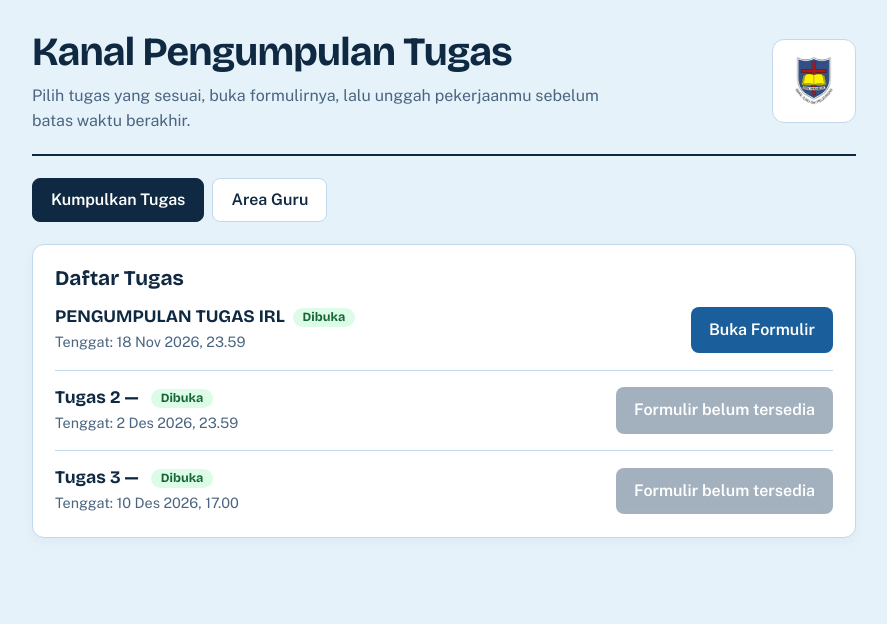
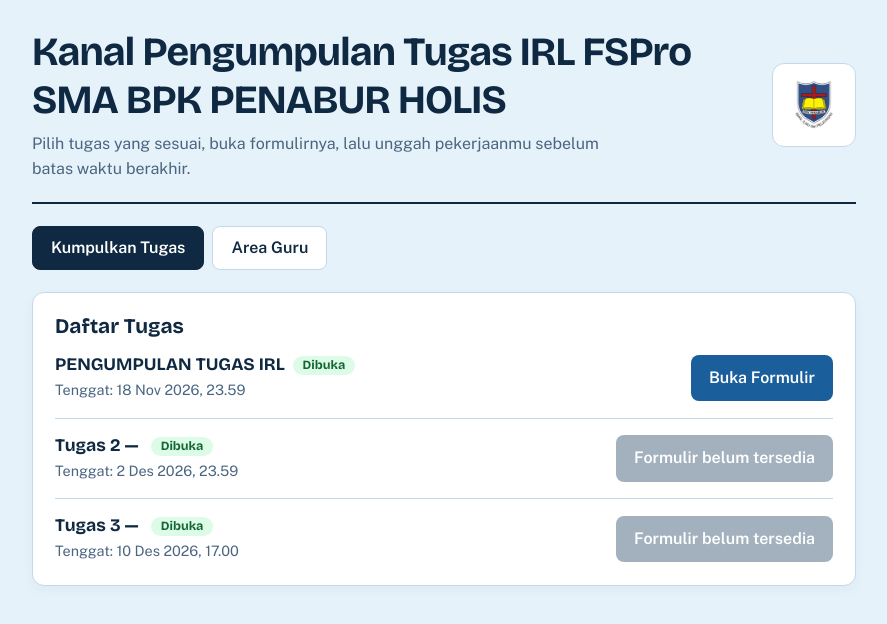
Before and after one commit to desmonspencer/IRLFSProSMAKHOLIS, a plain HTML site: page Kanal Tugas IRL.html in a window 1280 px wide. Shown: the whole page, without its empty margins (196-1083 px from the left). Drawn offline with nearby package versions, Linux system fonts and the light colour scheme.

Commit message:
Update Kanal Tugas IRL.html

```diff
--- a/Kanal Tugas IRL.html
+++ b/Kanal Tugas IRL.html
@@ -118,7 +118,7 @@
    PUSAT PENGATURAN (EDIT LANGSUNG DI NOTEPAD PADA BAGIAN INI)
    ========================================================================= */
 const CONFIG = {
-  judul: "Kanal Pengumpulan Tugas",
+  judul: "Kanal Pengumpulan Tugas IRL FSPro SMA BPK PENABUR HOLIS",
   deskripsi: "Pilih tugas yang sesuai, buka formulirnya, lalu unggah pekerjaanmu sebelum batas waktu berakhir.",
 
   // 1. DAFTAR TUGAS & LINK GOOGLE FORM (UNTUK SISWA)
```
